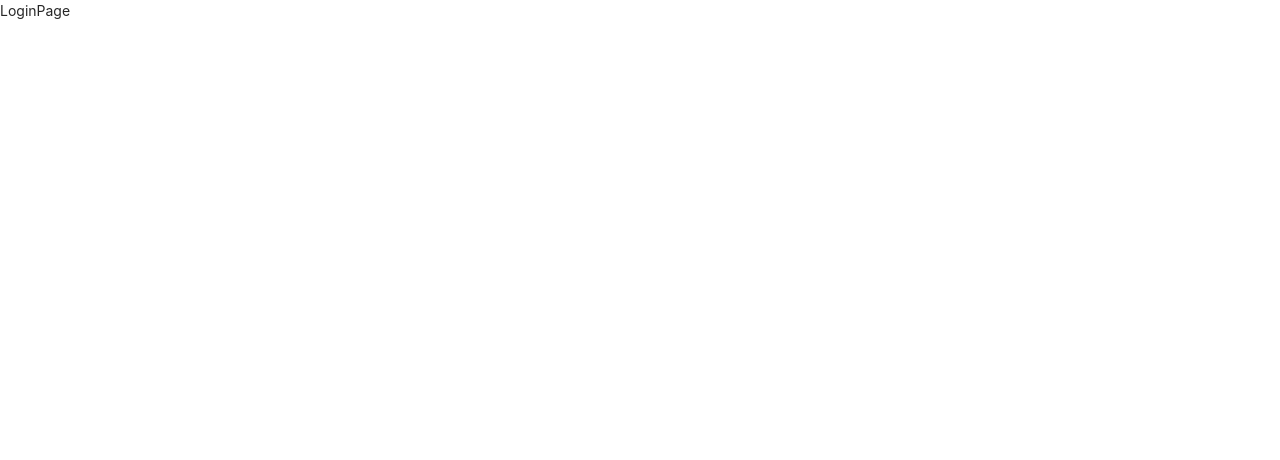
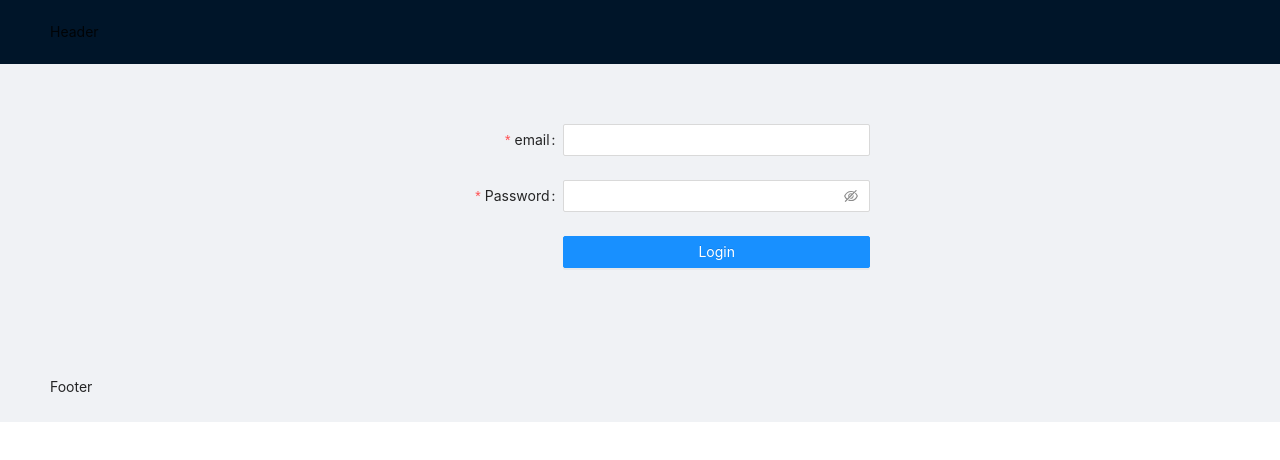
Before and after one commit to jin-2/boilerplate-login, a React (Create React App) app in the folder client/: page /login in a window 1280 px wide. Shown: the top 460 px of the page. Built offline with nearby package versions, Linux system fonts and the light colour scheme.

Commit message:
login 페이지 ui 추가

```diff
--- a/client/public/index.html
+++ b/client/public/index.html
@@ -3,7 +3,7 @@
   <head>
     <meta charset="utf-8" />
     <link rel="icon" href="%PUBLIC_URL%/favicon.ico" />
-    <meta name="viewport" content="width=device-width, initial-scale=1" />
+    <meta name="viewport" content="width=device-width, initial-scale=1.0, minimum-scale=1.0, maximum-scale=1.0, user-scalable=no, viewport-fit=cover" />
     <meta name="theme-color" content="#000000" />
     <meta
       name="description"
--- a/client/src/components/views/LoginPage/LoginPage.js
+++ b/client/src/components/views/LoginPage/LoginPage.js
@@ -1,7 +1,83 @@
 import React from "react";
+import { Form, Input, Button, Checkbox } from "antd";
+import PageLayout from "../PageLayout/PageLayout";
 
-function LoginPage() {
-    return <div>LoginPage</div>;
-}
+const LoginPage = () => {
+    const onFinish = (values) => {
+        console.log("Success:", values);
+    };
+
+    const onFinishFailed = (errorInfo) => {
+        console.log("Failed:", errorInfo);
+    };
+
+    return (
+        <PageLayout>
+            <Form
+                name="basic"
+                labelCol={{
+                    span: 8
+                }}
+                wrapperCol={{
+                    span: 16
+                }}
+                initialValues={{
+                    remember: true
+                }}
+                onFinish={onFinish}
+                onFinishFailed={onFinishFailed}
+                autoComplete="off"
+            >
+                <Form.Item
+                    label="email"
+                    name="email"
+                    rules={[
+                        {
+                            required: true,
+                            message: "Please input your email!"
+                        }
+                    ]}
+                >
+                    <Input />
+                </Form.Item>
+
+                <Form.Item
+                    label="Password"
+                    name="password"
+                    rules={[
+                        {
+                            required: true,
+                            message: "Please input your password!"
+                        }
+                    ]}
+                >
+                    <Input.Password />
+                </Form.Item>
+
+                {/*<Form.Item*/}
+                {/*    name="remember"*/}
+                {/*    valuePropName="checked"*/}
+                {/*    wrapperCol={{*/}
+                {/*        offset: 8,*/}
+                {/*        span: 16*/}
+                {/*    }}*/}
+                {/*>*/}
+                {/*    <Checkbox>Remember me</Checkbox>*/}
+                {/*</Form.Item>*/}
+
+                <Form.Item
+                    wrapperCol={{
+                        offset: 8,
+                        span: 16
+                    }}
+                >
+                    <Button type="primary" htmlType="submit" block>
+                        Login
+                    </Button>
+                </Form.Item>
+            </Form>
+        </PageLayout>
+    );
+};
 
 export default LoginPage;
--- /dev/null
+++ b/client/src/components/views/PageLayout/PageLayout.js
@@ -0,0 +1,22 @@
+import { Layout } from "antd";
+const { Header, Footer, Content } = Layout;
+
+export default function PageLayout({ children }) {
+    return (
+        <Layout>
+            <Header>Header</Header>
+            <Content>
+                <div
+                    style={{
+                        maxWidth: "500px",
+                        margin: "0 auto",
+                        padding: "60px 20px"
+                    }}
+                >
+                    {children}
+                </div>
+            </Content>
+            <Footer>Footer</Footer>
+        </Layout>
+    );
+}
```
Also changed, not shown: 1 other file (tests, documents, lock files or other folders).
